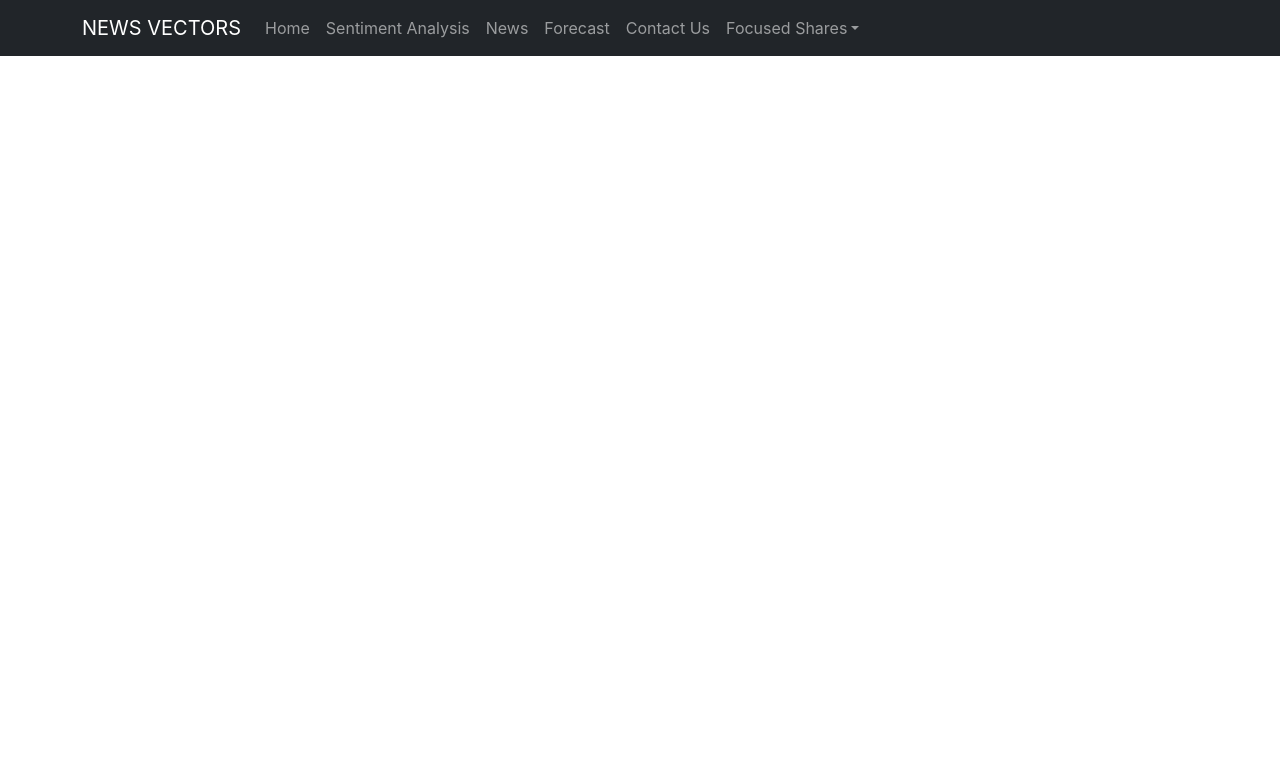
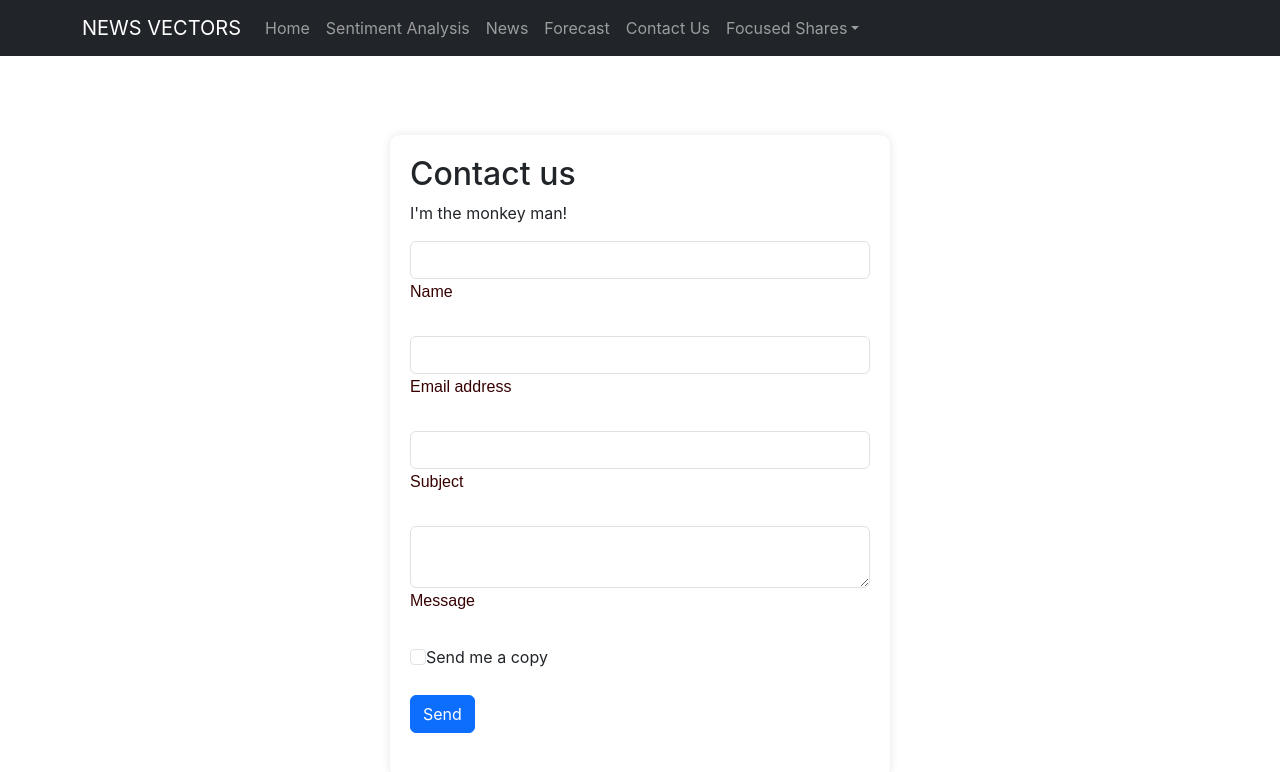
Before and after one commit to lazyvamp16/NewsVectors, a React (Create React App) app: page /contact in a window 1280 px wide. Shown: the top 772 px of the page. Built offline with nearby package versions, Linux system fonts and the light colour scheme.

Commit message:
created contact us page

```diff
--- a/package.json
+++ b/package.json
@@ -3,11 +3,13 @@
   "version": "0.1.0",
   "private": true,
   "dependencies": {
+    "@fortawesome/fontawesome-free": "^6.5.2",
     "@testing-library/jest-dom": "^5.17.0",
     "@testing-library/react": "^13.4.0",
     "@testing-library/user-event": "^13.5.0",
     "axios": "^1.6.8",
     "bootstrap": "^5.3.3",
+    "mdb-react-ui-kit": "^8.0.0",
     "react": "^18.3.1",
     "react-bootstrap": "^2.10.2",
     "react-dom": "^18.3.1",
--- a/src/App.js
+++ b/src/App.js
@@ -5,7 +5,10 @@ import Nav from 'react-bootstrap/Nav';
 import NavDropdown from 'react-bootstrap/NavDropdown';
 import Container from 'react-bootstrap/Container'; // Import Container component from React Bootstrap
 import Dropdown from './components/Dropdown'; // Import your Dropdown component
+import Contact from './components/Contact';
 import NewsPage from './components/NewsPage'; // Import your NewsPage component
+
+
 import { BrowserRouter as Router, Route, Routes, Link } from 'react-router-dom';
 
 function App() {
@@ -22,7 +25,7 @@ function App() {
                 <Nav.Link as={Link} to="/sentiment-analysis">Sentiment Analysis</Nav.Link>
                 <Nav.Link as={Link} to="/news">News</Nav.Link>
                 <Nav.Link as={Link} to="/forecast">Forecast</Nav.Link>
-                <Nav.Link as={Link} to="/contact-us">Contact Us</Nav.Link>
+                <Nav.Link as={Link} to="/contact">Contact Us</Nav.Link>
                 <NavDropdown title="Focused Shares" id="collasible-nav-dropdown">
                   <NavDropdown.Item href="#web/3.1">Tata Motors</NavDropdown.Item>
                   <NavDropdown.Item href="#web/3.2">HDFC Bank</NavDropdown.Item>
@@ -37,7 +40,7 @@ function App() {
           <Routes>
             <Route path="/" element={<Dropdown />} />
             <Route path="/news" element={<NewsPage />} />
-            {/* Add other routes here */}
+            <Route path="/contact" element={<Contact/>} />
           </Routes>
         </Container>
       </div>
@@ -46,58 +49,3 @@ function App() {
 }
 
 export default App;
-
-
-
-
-
-
-
-
-/*
-import React from 'react';
-import 'bootstrap/dist/css/bootstrap.min.css'; // Import Bootstrap CSS
-import Navbar from 'react-bootstrap/Navbar'; // Import Navbar component from React Bootstrap
-import Nav from "react-bootstrap/Nav";
-import NavDropdown from "react-bootstrap/NavDropdown";
-import Container from 'react-bootstrap/Container'; // Import Container component from React Bootstrap
-import Dropdown from './components/Dropdown'; // Import your Dropdown component
-import NewsPage from './components/NewsPage';
-import { BrowserRouter as Router, Route, Link } from 'react-router-dom';
-
-function App() {
-  return (
-    <Router>
-        <div>
-			<Navbar bg="dark" variant="dark" expand="lg">
-				<Container>
-					<Navbar.Brand href="#home">NEWS VECTORS</Navbar.Brand>
-					<Navbar.Toggle aria-controls="basic-navbar-nav" />
-					<Navbar.Collapse id="basic-navbar-nav">
-						<Nav className="me-auto">
-							<Nav.Link href="#home">Home</Nav.Link>
-							<Nav.Link href="#c++">Sentiment Analysis</Nav.Link>
-							<Nav.Link as={Link} to="/news">News </Nav.Link>
-							<Nav.Link href="#spring">Forecast</Nav.Link>
-							<Nav.Link href="#python">Contact Us</Nav.Link>
-							<NavDropdown title="Focused Shares"
-										id="collasible-nav-dropdown">
-								<NavDropdown.Item href="#web/3.1"> Tata Motors </NavDropdown.Item>
-								<NavDropdown.Item href="#web/3.2"> HDFC Bank </NavDropdown.Item>
-								<NavDropdown.Item href="#web/3.3"> Infosys </NavDropdown.Item>
-								<NavDropdown.Item href="#web/3.3"> Zomato </NavDropdown.Item>
-							</NavDropdown>
-						</Nav>
-					</Navbar.Collapse>
-				</Container>
-			</Navbar>
-            <Container >
-                <Dropdown />
-            </Container>
-		</div>
-    </Router>
-  );
-}
-
-export default App;
-*/
--- /dev/null
+++ b/src/components/Contact.js
@@ -0,0 +1,23 @@
+import React from 'react';
+import { MDBInput, MDBCheckbox, MDBBtn, MDBTextArea } from 'mdb-react-ui-kit';
+import styles from './Contact.module.css';
+
+const Contact = () => {
+  return (
+    <div className={styles.formContainer}>
+      <form id='form' className={`${styles.form} text-left`}>
+        <h2>Contact us</h2>
+        <p>I'm the monkey man!</p>
+        <MDBInput label='Name' id='name' wrapperClass='mb-4' />
+        <MDBInput type='email' label='Email address' id='email' wrapperClass='mb-4' />
+        <MDBInput label='Subject' id='subject' wrapperClass='mb-4' />
+        <MDBTextArea wrapperClass='mb-4' label='Message' id='message' />
+        <MDBCheckbox wrapperClass='d-flex justify-content-left' label='Send me a copy' id='sendCopy' />
+        <MDBBtn color='primary' block className='my-4'>
+          Send
+        </MDBBtn>
+      </form>
+    </div>
+  );
+}
+export default Contact;
--- /dev/null
+++ b/src/components/Contact.module.css
@@ -0,0 +1,15 @@
+.formContainer {
+    display: flex;
+    justify-content: center;
+    align-items: center;
+    height: 100vh;
+  }
+
+  .form {
+    width: 100%;
+    max-width: 500px;
+    background-color: #fff;
+    padding: 20px;
+    border-radius: 10px;
+    box-shadow: 0 0 10px rgba(0, 0, 0, 0.1);
+  }
```
Also changed, not shown: 1 other file (tests, documents, lock files or other folders).
